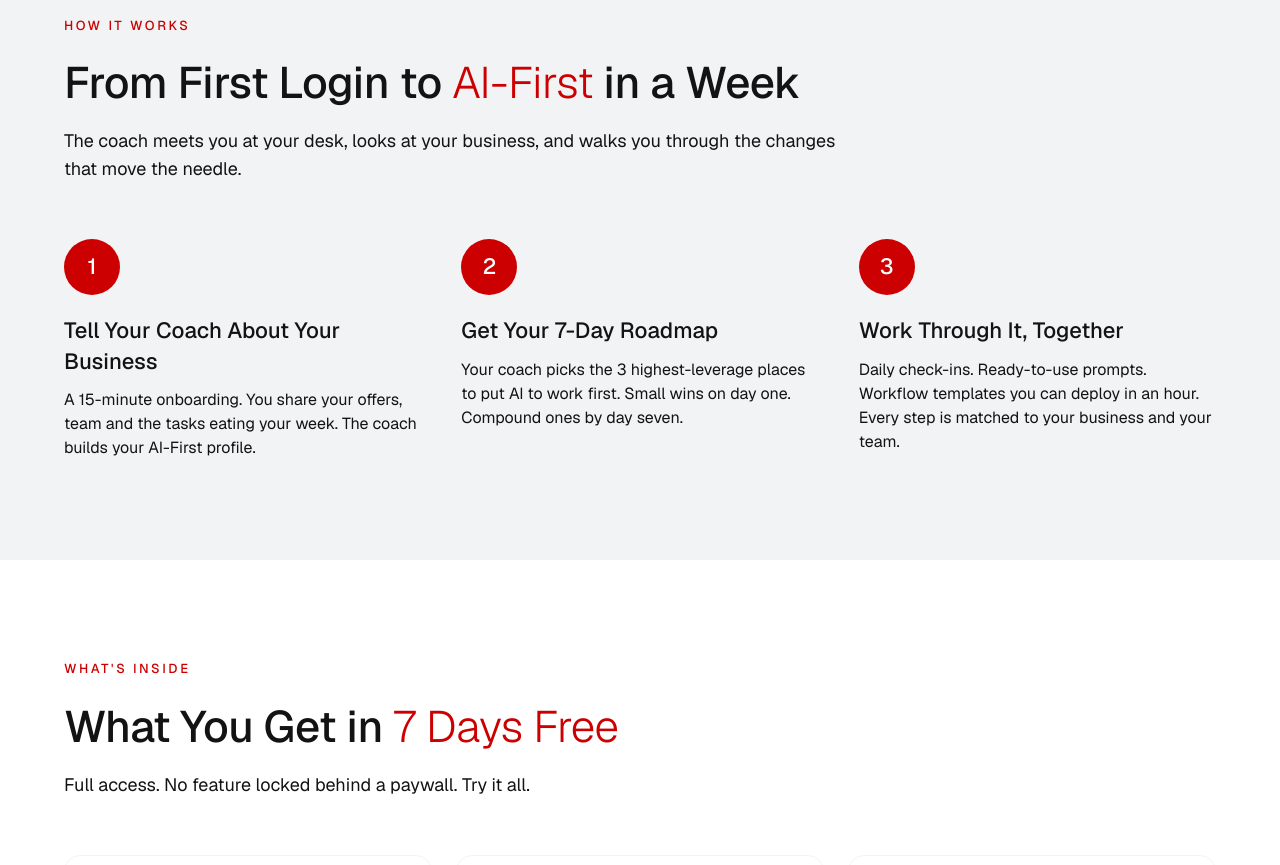
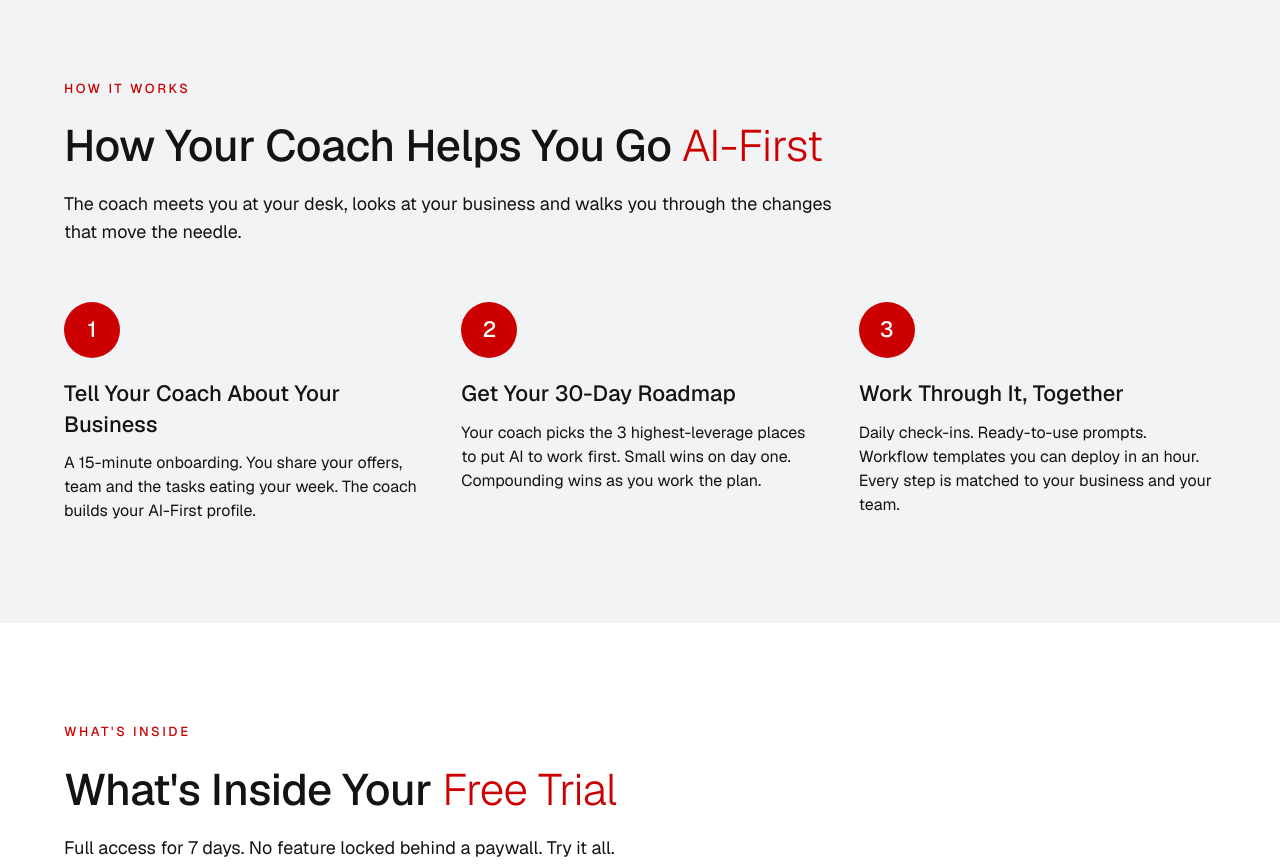
Before and after one commit to sigruncom/aifirstcoach, a plain HTML site: page index.html in a window 1280 px wide. Shown: the part 1280-2145 px from the top of the page. Drawn offline with nearby package versions, Linux system fonts and the light colour scheme; a web font is replaced by a local one.

Commit message:
Honest hero copy: drop fake 7-day transformation promise; 30-day roadmap framing

```diff
--- a/index.html
+++ b/index.html
@@ -550,7 +550,7 @@
     <div class="hero-grid">
       <div>
         <div class="overline">The AI First Coach</div>
-        <h1>Become an <span class="red">AI-First</span> Entrepreneur. In 7 Days.</h1>
+        <h1>Become an <span class="red">AI-First</span> Entrepreneur. Start Today, Free for 7 Days.</h1>
         <p class="intro">The AI First Coach is for female founders who built real businesses the old way and are ready to put AI to work. No fluff. No jargon. Just the moves that matter.</p>
         <div class="hero-ctas">
           <a href="app.html" class="btn btn-primary">Start Your Free Trial <span class="arrow">↗</span></a>
@@ -617,8 +617,8 @@
   <div class="container">
     <div class="section-head">
       <div class="overline">How It Works</div>
-      <h2>From First Login to <span class="red">AI-First</span> in a Week</h2>
-      <p class="lead">The coach meets you at your desk, looks at your business, and walks you through the changes that move the needle.</p>
+      <h2>How Your Coach Helps You Go <span class="red">AI-First</span></h2>
+      <p class="lead">The coach meets you at your desk, looks at your business and walks you through the changes that move the needle.</p>
     </div>
     <div class="steps">
       <div class="step">
@@ -628,8 +628,8 @@
       </div>
       <div class="step">
         <div class="step-num">2</div>
-        <h3>Get Your 7-Day Roadmap</h3>
-        <p>Your coach picks the 3 highest-leverage places to put AI to work first. Small wins on day one. Compound ones by day seven.</p>
+        <h3>Get Your 30-Day Roadmap</h3>
+        <p>Your coach picks the 3 highest-leverage places to put AI to work first. Small wins on day one. Compounding wins as you work the plan.</p>
       </div>
       <div class="step">
         <div class="step-num">3</div>
@@ -645,8 +645,8 @@
   <div class="container">
     <div class="section-head">
       <div class="overline">What's Inside</div>
-      <h2>What You Get in <span class="red">7 Days Free</span></h2>
-      <p class="lead">Full access. No feature locked behind a paywall. Try it all.</p>
+      <h2>What's Inside Your <span class="red">Free Trial</span></h2>
+      <p class="lead">Full access for 7 days. No feature locked behind a paywall. Try it all.</p>
     </div>
     <div class="features-grid">
       <div class="feature">
```
